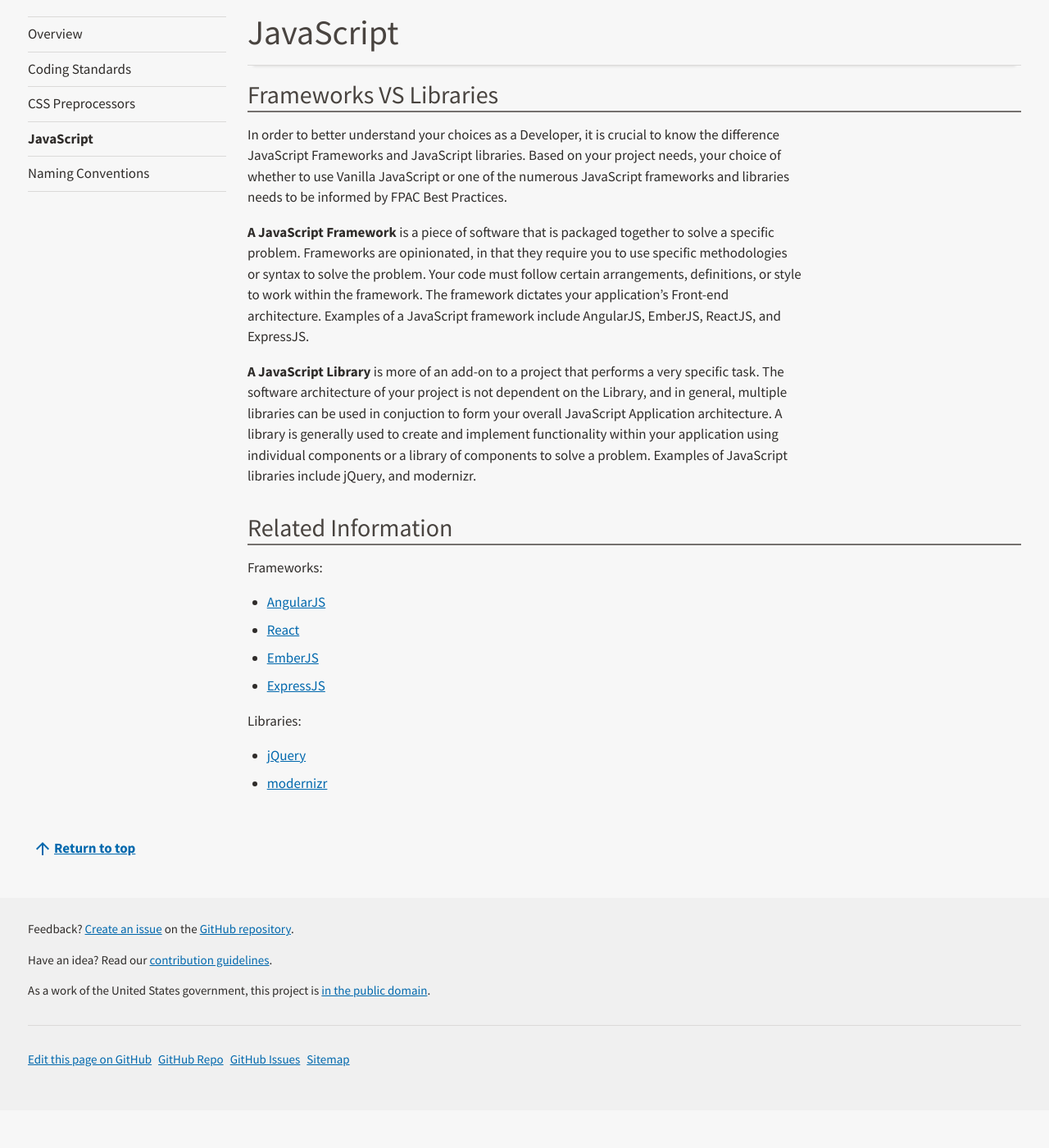
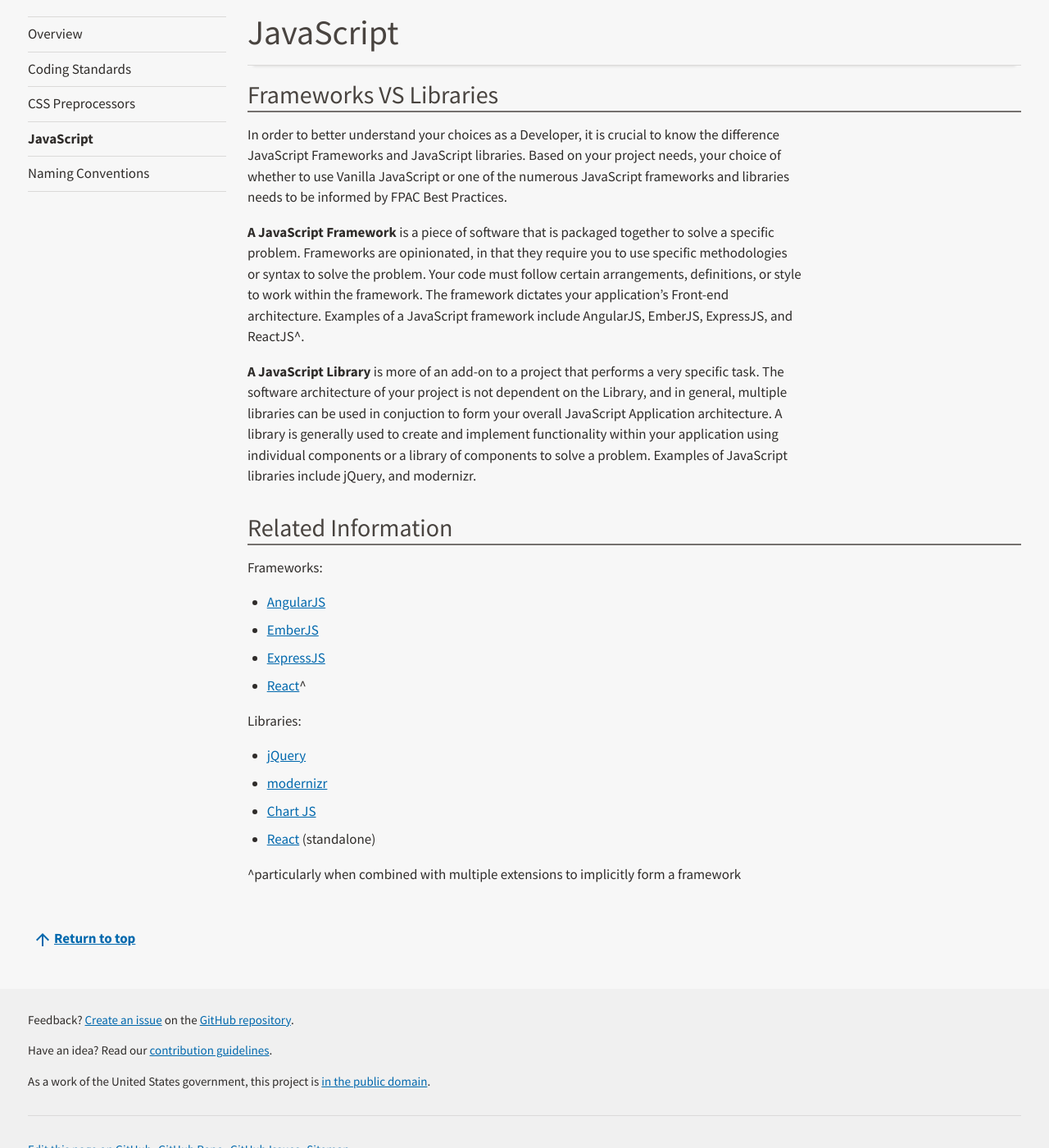
Before and after one commit to USDA-FSA/fsa-design-system, a Jekyll site: the page built from guides/front-end/javascript.md, in a window 1280 px wide and 1400 px high, scrolled down 619 px. Shown: the whole window at 82% size. Built offline with Jekyll 4.4.1, drawn with Linux system fonts in a browser that asks for light colours; before the commit the page ends 1961 px from its top, so only the background shows below that.

Commit message:
LIbrary vs Framework

```diff
--- a/guides/front-end/javascript.md
+++ b/guides/front-end/javascript.md
@@ -14,7 +14,7 @@ In general, the Design System will be JavaScript agnostic, and will refrain from
 
 In order to better understand your choices as a Developer, it is crucial to know the difference JavaScript Frameworks and JavaScript libraries. Based on your project needs, your choice of whether to use Vanilla JavaScript or one of the numerous JavaScript frameworks and libraries needs to be informed by FPAC Best Practices.
 
-**A JavaScript Framework** is a piece of software that is packaged together to solve a specific problem. Frameworks are opinionated, in that they require you to use specific methodologies or syntax to solve the problem. Your code must follow certain arrangements, definitions, or style to work within the framework. The framework dictates your application's Front-end architecture. Examples of a JavaScript framework include AngularJS, EmberJS, ReactJS, and ExpressJS.
+**A JavaScript Framework** is a piece of software that is packaged together to solve a specific problem. Frameworks are opinionated, in that they require you to use specific methodologies or syntax to solve the problem. Your code must follow certain arrangements, definitions, or style to work within the framework. The framework dictates your application's Front-end architecture. Examples of a JavaScript framework include AngularJS, EmberJS, ExpressJS, and ReactJS^.
 
 **A JavaScript Library** is more of an add-on to a project that performs a very specific task. The software architecture of your project is not dependent on the Library, and in general, multiple libraries can be used in conjuction to form your overall JavaScript Application architecture. A library is generally used to create and implement functionality within your application using individual components or a library of components to solve a problem. Examples of JavaScript libraries include jQuery, and modernizr.
 
@@ -23,11 +23,15 @@ In order to better understand your choices as a Developer, it is crucial to know
 Frameworks:
 
 * [AngularJS](https://angularjs.org/)
-* [React](https://reactjs.org/)
 * [EmberJS](https://www.emberjs.com/)
 * [ExpressJS](https://expressjs.com/)
+* [React](https://reactjs.org/)^
 
 Libraries:
 
 * [jQuery](https://jquery.com/)
 * [modernizr](https://modernizr.com/)
+* [Chart JS](https://www.chartjs.org/)
+* [React](https://reactjs.org/) (standalone)
+
+^particularly when combined with multiple extensions to implicitly form a framework
```
